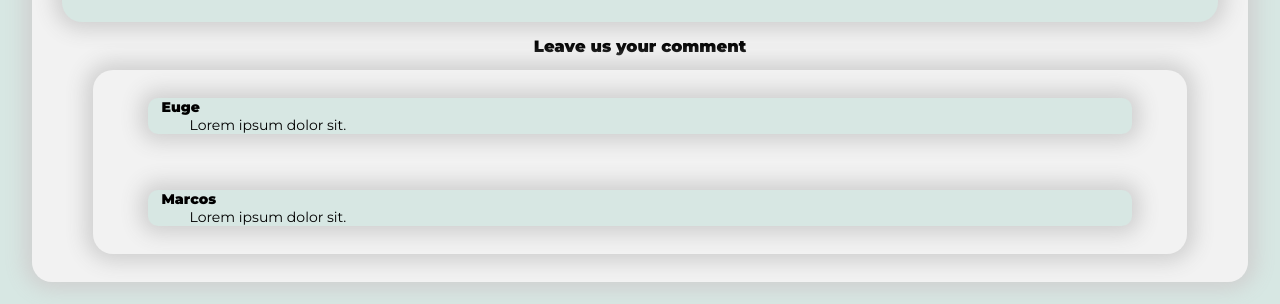
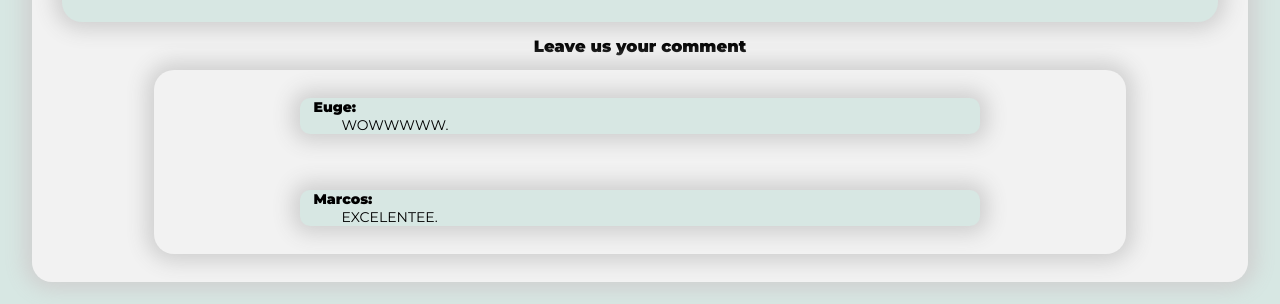
Before and after one commit to eugeniarossanigo/mytinerary-front, a React (Create React App) app: page /cities/1 in a window 1280 px wide. Shown: the part 1005-1309 px from the top of the page. Built offline with nearby package versions, Linux system fonts and the light colour scheme; no server answers.

Commit message:
comments component created

```diff
--- /dev/null
+++ b/src/components/CommentCard.js
@@ -0,0 +1,17 @@
+import '../styles/Comment.css';
+
+
+function CommentCard({comment , user}) {
+
+    return (
+        <>
+            <div className='pers'>
+                <h4>{user}:</h4>
+                <p>{comment}.</p>
+            </div>
+        </>
+    );
+}
+
+
+export default CommentCard;
--- a/src/components/ItineraryCard.js
+++ b/src/components/ItineraryCard.js
@@ -1,12 +1,18 @@
 import { act } from 'react-dom/test-utils';
 import '../styles/ItineraryCard.css';
 import ActivityCard from './ActivitiyCard';
+import CommentCard from "./CommentCard";
 
 const arrayActivities = [
-    {name:'act1',url:'http://drive.google.com/uc?export=view&id=1kGALp0t60av9-D-0v_kh3eOriMlWwN9h'},
-    {name:'act2',url:'http://drive.google.com/uc?export=view&id=1kGALp0t60av9-D-0v_kh3eOriMlWwN9h'},
-    {name:'act3',url:'http://drive.google.com/uc?export=view&id=1kGALp0t60av9-D-0v_kh3eOriMlWwN9h'}
+    { name: 'act1', url: 'http://drive.google.com/uc?export=view&id=1kGALp0t60av9-D-0v_kh3eOriMlWwN9h' },
+    { name: 'act2', url: 'http://drive.google.com/uc?export=view&id=1kGALp0t60av9-D-0v_kh3eOriMlWwN9h' },
+    { name: 'act3', url: 'http://drive.google.com/uc?export=view&id=1kGALp0t60av9-D-0v_kh3eOriMlWwN9h' }
 ];
+
+const arrayComments = [
+    {user:'Euge', comment:'WOWWWWW'},
+    {user:'Marcos', comment:'EXCELENTEE'}
+]
 
 function ItineraryCard() {
 
@@ -35,19 +41,12 @@ return (
                     </div>
                 </div>
                 <div class="activities-container">
-                    {arrayActivities.map(act=><ActivityCard name={act.name} url={act.url}/>)}
+                    {arrayActivities.map(act => <ActivityCard name={act.name} url={act.url} />)}
                 </div>
                 <h3 className='comment-title'>Leave us your comment</h3>
                 <div className='comment-container'>
                     <div className='comment'>
-                    <div className='pers'>
-                        <h4>Euge</h4>
-                        <p>Lorem ipsum dolor sit.</p>
-                    </div>
-                    <div className='pers'>
-                        <h4>Marcos</h4>
-                        <p>Lorem ipsum dolor sit.</p>
-                    </div>
+                        {arrayComments.map(comment => <CommentCard user={comment.user} comment={comment.comment}/>)}
                     </div>
 
                 </div>
--- /dev/null
+++ b/src/styles/Comment.css
@@ -0,0 +1,29 @@
+.comment-container{
+    display: flex;
+    justify-content: center;
+    width: 80%;
+    min-height: 10rem;
+    background: #f2f2f2;
+    box-shadow: 0 0 20px 8px #d0d0d0;
+    border-radius: 20px;
+    margin-bottom: 2rem;
+}
+.comment{
+    display: flex;
+    flex-direction: column;
+    align-items: center;
+    height: auto;
+    width: 70%;
+}
+.pers{
+margin: 2rem 0 2rem 0;
+background-color:  #d7e7e3;
+width: 100%;
+border-radius: 10px;
+box-shadow: 0 0 20px 8px #d0d0d0;
+padding-left: 1rem;
+}
+
+.pers p{
+    margin-left: 2rem;
+}
--- a/src/styles/ItineraryCard.css
+++ b/src/styles/ItineraryCard.css
@@ -18,8 +18,6 @@
     justify-content: space-around;
     width: 90%;
     padding: 1.5rem;
-
-
 }
 .comment-container{
     display: flex;
@@ -50,7 +48,6 @@ border-radius: 10px;
 box-shadow: 0 0 20px 8px #d0d0d0;
 padding-left: 1rem;
 }
-
 .pers p{
     margin-left: 2rem;
 }
```
Lines whose indentation alone changed are shown as unchanged.
